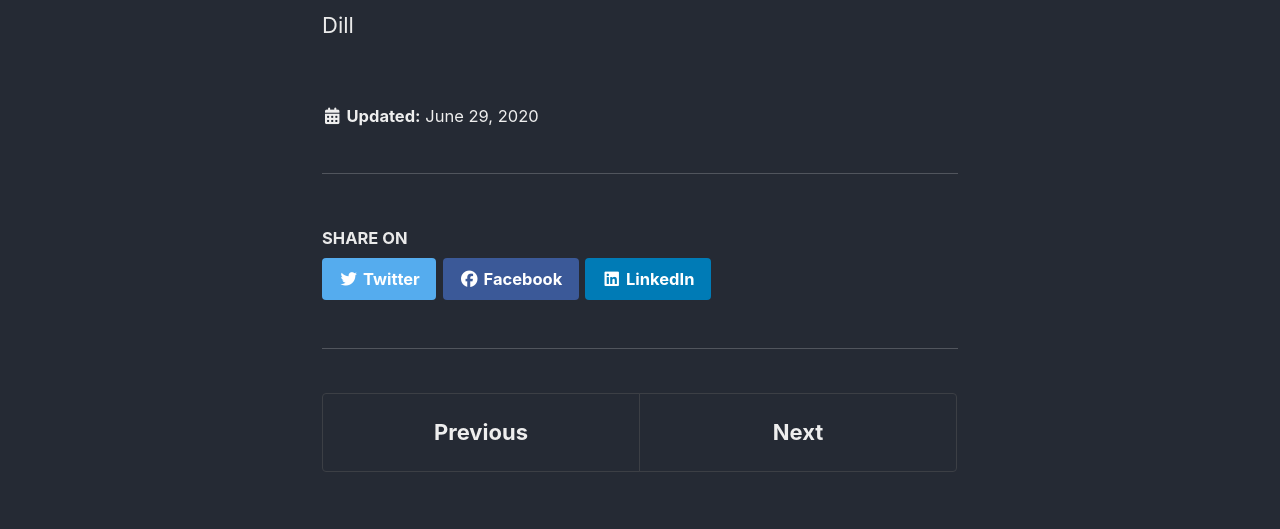
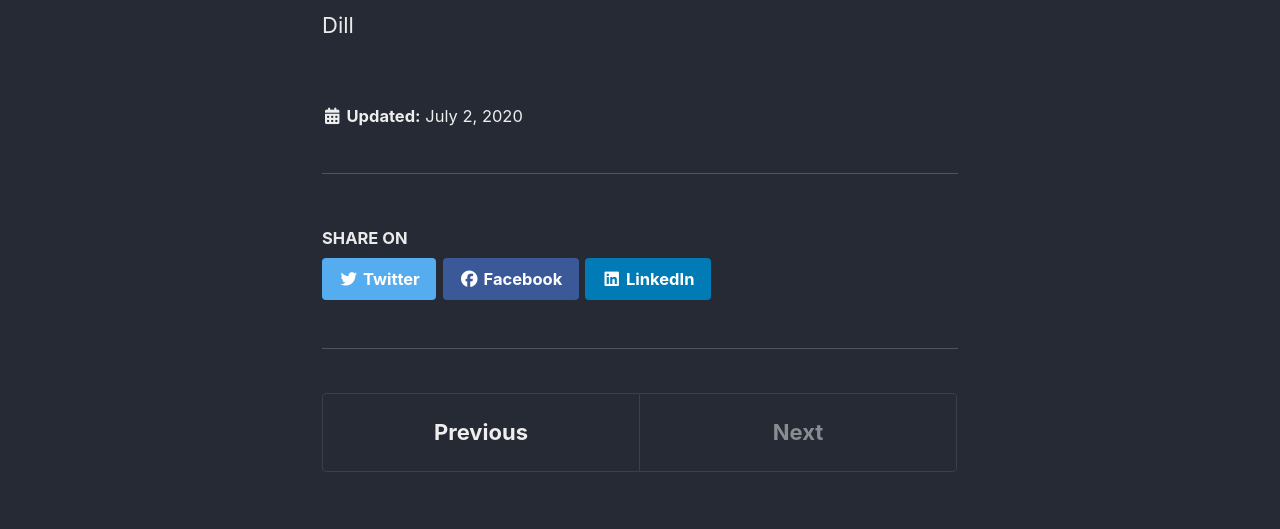
Before and after one commit to dilfyg/dilfyg.github.io, a Jekyll site: the page built from _blog/02-07-20.md, in a window 1280 px wide. Shown: the part 1286-1815 px from the top of the page. Built offline with Jekyll 4.4.1, drawn with Linux system fonts in a browser that asks for light colours; cached includes are drawn as plain includes; nearby versions of some CDN libraries.

Commit message:
ordering of blog posts re-organised

```diff
--- a/_blog/02-07-20.md
+++ b/_blog/02-07-20.md
@@ -1,6 +1,6 @@
 ---
 title: "Day 25"
-date: 2020-06-29
+date: 2020-07-02
 excerpt: "Student Directory"
 header:
   teaser: /images/blog/student-directory.PNG # add a teaser image here that sums up what the blog post is about for display on blog page, the image should go in the image/blog folder
```
